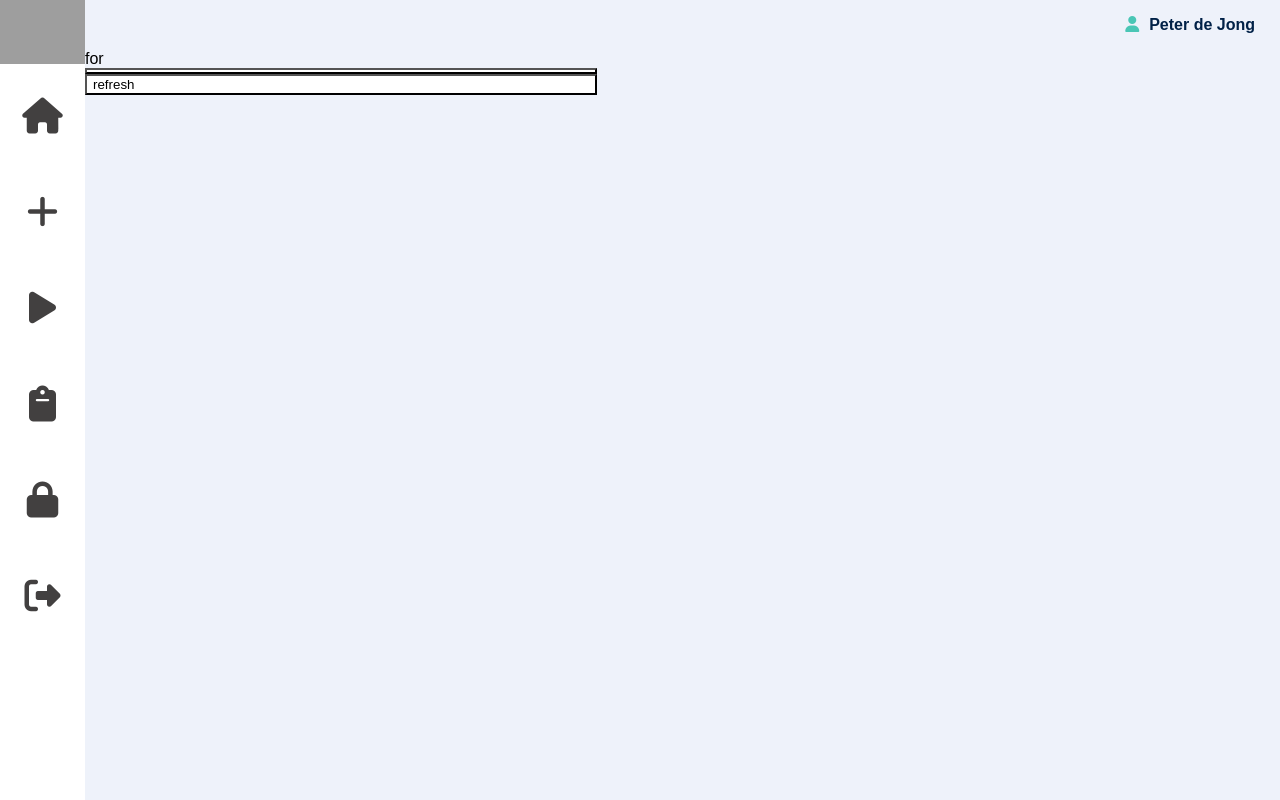
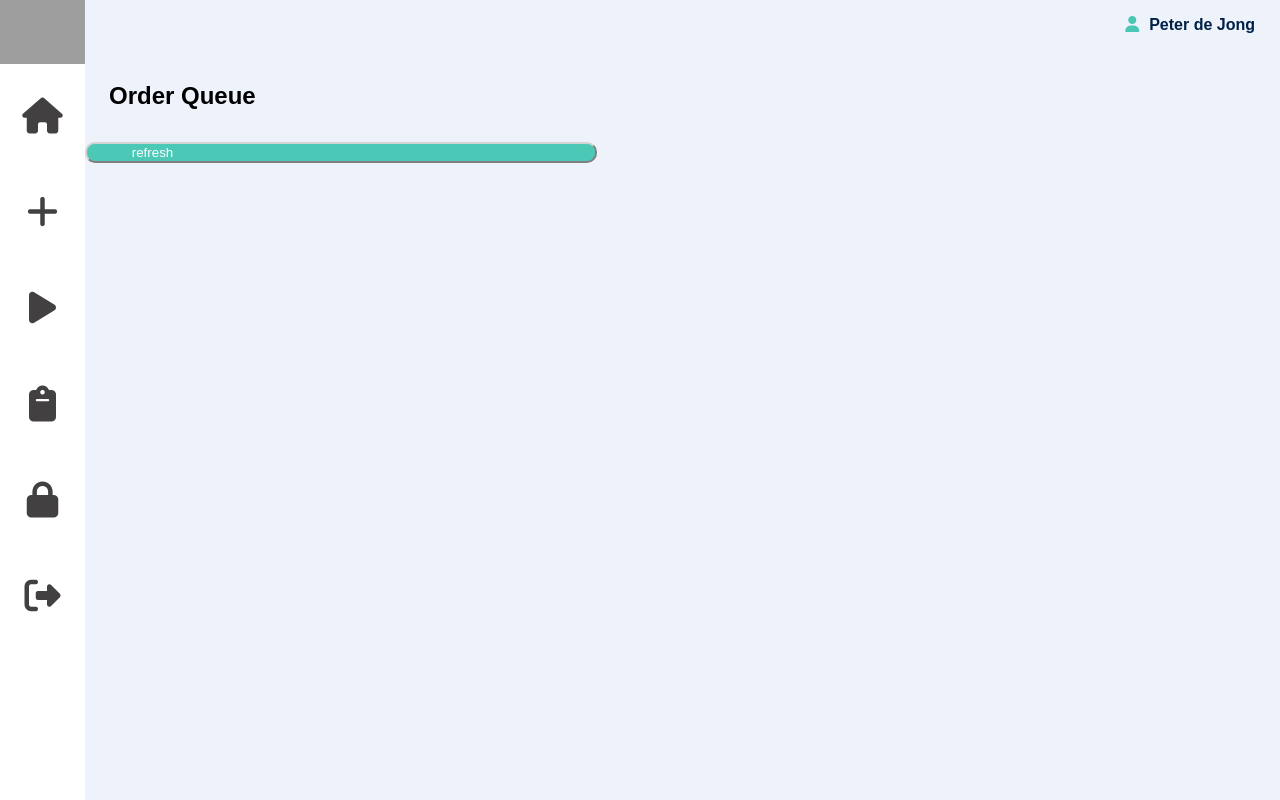
Before and after one commit to RickLoomans/WasteProcessingApplicationIPSEN3, an Angular app: page /orders in a window 1280 px wide. Built offline with nearby package versions, Linux system fonts and the light colour scheme; grey boxes are pictures that could not be loaded.

Commit message:
feat-orderQueue list of buttons generated

```diff
--- a/src/app/order-list/order-list.component.html
+++ b/src/app/order-list/order-list.component.html
@@ -1,7 +1,4 @@
 <div class="B" id="B">
-  for
-  <button>
-
-  </button>
+  <h1>Order Queue</h1>
   <button (click)="A()">refresh</button>
 </div>
--- a/src/app/order-list/order-list.component.scss
+++ b/src/app/order-list/order-list.component.scss
@@ -1,14 +1,24 @@
 .B{
   button{
-    align-items: center;
-    display: flex;
-    background-color: white;
+    align-items: start;
+    display: grid;
+    background-color: #4bc8b6;
     width: 40vw;
+    text-align: center;
+    color: white;
+    grid-template-columns:repeat(4, 1fr);
+    grid-column-gap: .5em;
+    border-radius: 10px;
+    border-color: lightgrey;
+
+  }
+  p{
+    font-size: 1.2vw;
+  }
+  h1{
+    font-size: 3vh;
+    padding-left: 1em;
   }
 
 
-
 }
-p{
-  padding-left: 20px;
-}
--- a/src/app/order-list/order-list.component.ts
+++ b/src/app/order-list/order-list.component.ts
@@ -8,7 +8,7 @@ import {Component, ViewEncapsulation} from '@angular/core';
 })
 export class OrderListComponent {
   A(){
-    const counter = 5;
+    const counter = 50;
 
     // // var myDiv = document.getElementById("B");
     // var div = document.querySelector('B[w3-include-html]');
@@ -29,12 +29,51 @@ export class OrderListComponent {
 
 // Inserting the code block to wrapper element
     for (let i = 0; i < counter; i++) {
+      var ordernummer = 11222.44444555666;
+      var klantid = 39412;
+      var artikelnummer = 188539;
+      var kleur = "DONKER ROOD";
+      const p1 = document.createElement("p");
+      const p2 = document.createElement("p");
+      const p3 = document.createElement("p");
+      const p4 = document.createElement("p");
+      const p5 = document.createElement("p");
+      const p6 = document.createElement("p");
+      const p7 = document.createElement("p");
+      const p8 = document.createElement("p");
       var button = document.createElement('BUTTON');
-      var text = document.createTextNode("button" + i);
-      button.appendChild(text);
+      var ordernmrtxt = document.createTextNode("ordernummer:");
+      var ordernmrval = document.createTextNode(String(ordernummer));
+      var klantidtxt = document.createTextNode("klantId:");
+      var klantidval = document.createTextNode(String(klantid));
+      var artikelnmrtxt = document.createTextNode("artikelnummer:");
+      var artikelnmrval = document.createTextNode(String(artikelnummer));
+      var kleurtxt = document.createTextNode("kleur:");
+      var kleurval = document.createTextNode(String(kleur));
+      p1.appendChild(ordernmrtxt);
+      p2.appendChild(ordernmrval);
+      p3.appendChild(klantidtxt);
+      p4.appendChild(klantidval);
+      p5.appendChild(artikelnmrtxt);
+      p6.appendChild(artikelnmrval);
+      p7.appendChild(kleurtxt);
+      p8.appendChild(kleurval);
+      button.appendChild(p1);
+      button.appendChild(p2);
+      button.appendChild(p3);
+      button.appendChild(p4);
+      button.appendChild(p5);
+      button.appendChild(p6);
+      button.appendChild(p7);
+      button.appendChild(p8);
+
+      var link = document.createElement("link");
+      link.href = './order-list.component.scss';
        // @ts-ignore
 
       document.getElementById('B').appendChild(button);
+      // @ts-ignore
+      document.getElementById('B').appendChild(link);
     }
   }
 
```
